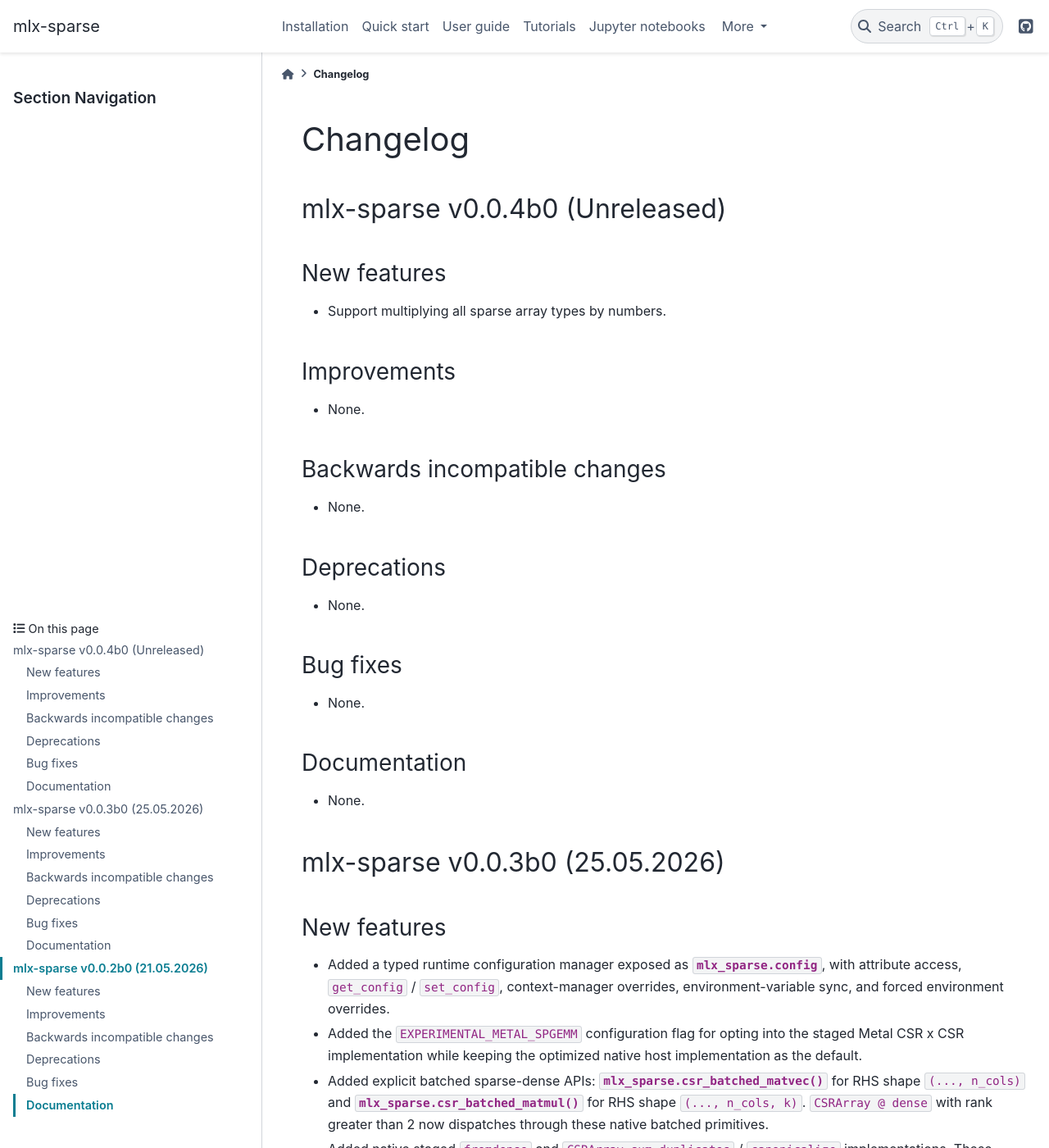
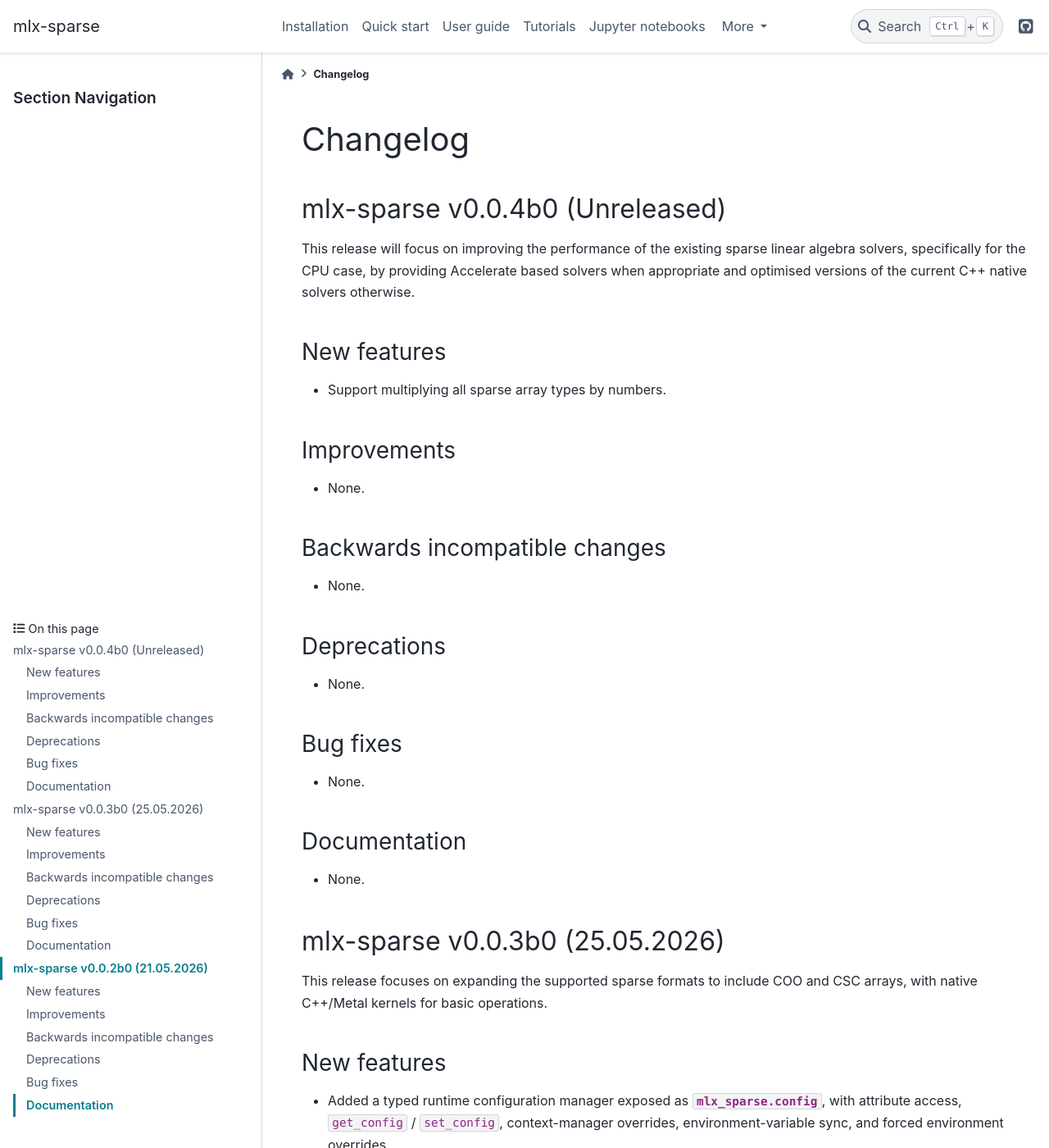
Before and after one commit to waleed-sh/mlx-sparse, a Sphinx documentation site: the page built from docs/changelog.rst, in a window 1280 px wide and 1400 px high. Shown: the whole window at 82% size. Built offline with Sphinx 7.4.7 and the PyData theme 0.15.4, drawn with Linux system fonts in a browser that asks for light colours; pages that are not in the unit, such as notebooks, are missing from menus; the version number could not be read and is left out; some of the changed text lies outside the part shown.

Commit message:
update change log

```diff
--- a/docs/changelog.rst
+++ b/docs/changelog.rst
@@ -3,6 +3,10 @@ Changelog
 
 mlx-sparse v0.0.4b0 (Unreleased)
 ----------------------------------
+
+This release will focus on improving the performance of the existing sparse linear algebra solvers, specifically for the
+CPU case, by providing Accelerate based solvers when appropriate and optimised versions of the current C++ native solvers
+otherwise.
 
 New features
 ~~~~~~~~~~~~
@@ -36,6 +40,9 @@ Documentation
 
 mlx-sparse v0.0.3b0 (25.05.2026)
 ----------------------------------
+
+This release focuses on expanding the supported sparse formats to include COO and CSC arrays, with native C++/Metal
+kernels for basic operations.
 
 New features
 ~~~~~~~~~~~~
@@ -172,6 +179,9 @@ Documentation
 mlx-sparse v0.0.2b0 (21.05.2026)
 ----------------------------------
 
+This release focuses on providing basic sparse linear algebra operations via native C++ and Metal kernels. The
+focus here is not performance but rather functionality first.
+
 New features
 ~~~~~~~~~~~~
 
```
